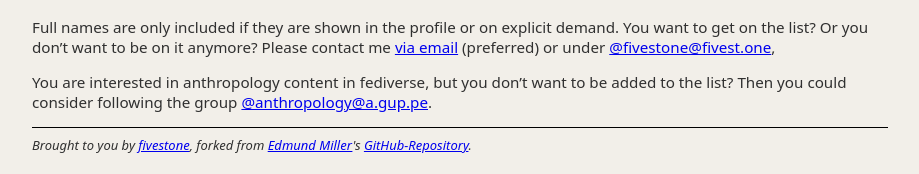
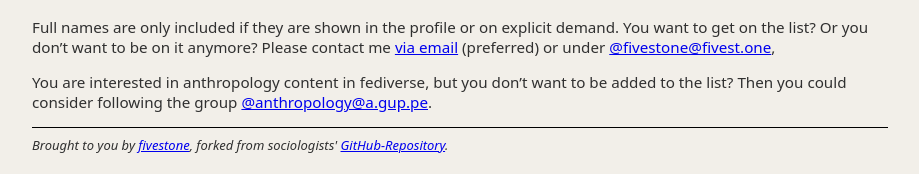
Before and after one commit to fivestone/fivestone.github.io, a website: page fedi-anthropologists/index.html in a window 1280 px wide. Shown: the part 1185-1359 px from the top of the page, without its empty margins (180-1099 px from the left). Drawn offline with Linux system fonts and the light colour scheme.

Commit message:
change on fedi anthro

```diff
--- a/fedi-anthropologists/index.html
+++ b/fedi-anthropologists/index.html
@@ -125,7 +125,7 @@
       <!-- footer -->
       <footer>
         Brought to you by
-        <a href="https://mastodon.fivest.one/@fivestone" target="_blank">fivestone</a>, forked from <a href="https://genomic.social/@emiller" target="_blank">Edmund Miller</a>'s <a href="https://github.com/Emiller88/Mastodon-Bioinformatics" target="_blank">GitHub-Repository</a>.
+        <a href="https://mastodon.fivest.one/@fivestone" target="_blank">fivestone</a>, forked from sociologists' <a href="https://github.com/trutzig89182/Mastodon-Sociologists" target="_blank">GitHub-Repository</a>.
       </footer>
     </div>
   </body>
```
Also changed, not shown: 1 other file.
